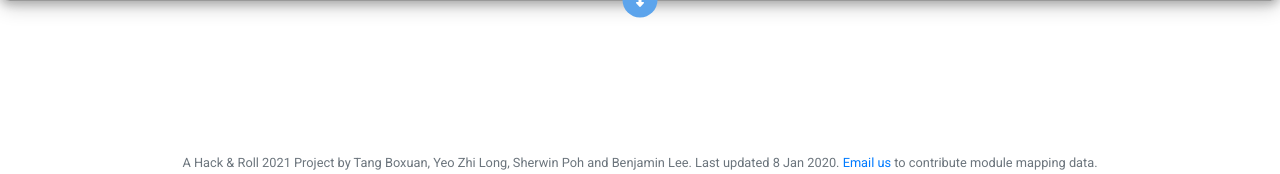
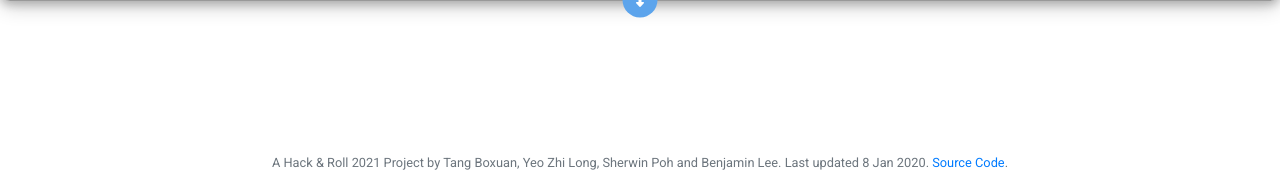
Before and after one commit to tangboxuan/SEPicker, a Flask app: page / in a window 1280 px wide. Shown: the part 626-800 px from the top of the page. Run offline with Flask 2, Linux system fonts and the light colour scheme; some libraries are stand-ins or nearby versions.

Commit message:
change footer

```diff
--- a/templates/layout.html
+++ b/templates/layout.html
@@ -43,7 +43,7 @@
         {%block main%}{%endblock%}
         <footer class="small text-center text-muted" style="background-color: white;">
             A Hack & Roll 2021 Project by Tang Boxuan, Yeo Zhi Long, Sherwin Poh and Benjamin Lee. Last updated 8 Jan 2020.
-            <a href = "mailto: nussepicker@gmail.com">Email us </a> to contribute module mapping data.
+            <a href = "https://github.com/tangboxuan/SEPicker">Source Code</a>.
         </footer>
         <script>
           if ( window.history.replaceState ) {
```
